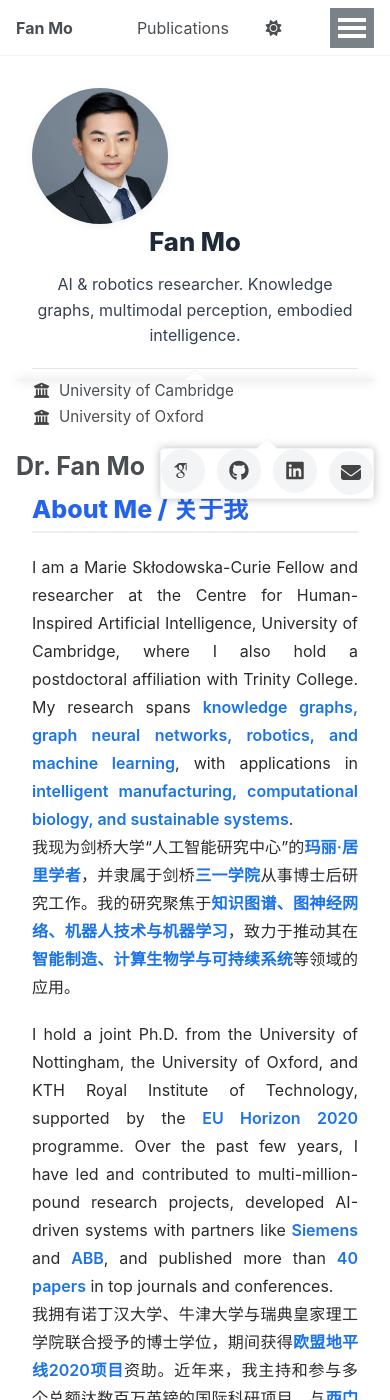
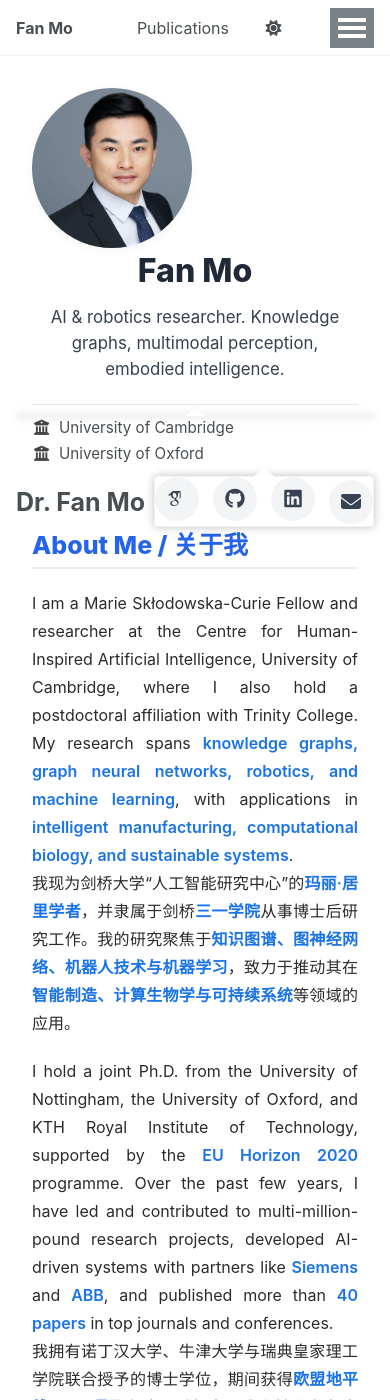
Before and after one commit to fanmo-intro/fanmo-intro.github.io, a Jekyll site: the page built from _pages/about.md, in a window 390 px wide and 1400 px high. Built offline with Jekyll 4.4.1, drawn with Linux system fonts in a browser that asks for light colours; some web fonts are replaced; a script that is not in the unit is left out.

Commit message:
Update _custom.scss

```diff
--- a/_sass/_custom.scss
+++ b/_sass/_custom.scss
@@ -215,3 +215,86 @@
   /* Ensure nothing “sticks” or overlaps the heading */
   .sticky .author__urls-wrapper{ position:static !important; }
 }
+/* ==== Match "first attachment" mobile layout (no card, centered, neat icons) ==== */
+
+/* remove the white card everywhere */
+.sidebar .author__content{
+  background:transparent !important;
+  border:none !important;
+  box-shadow:none !important;
+  padding:0 !important;
+}
+
+/* keep desktop institutions on one line with ellipsis (no visual change) */
+.author__urls:not(.social-icons) li{
+  display:flex !important; align-items:center !important; gap:.45rem !important;
+  margin:.32rem 0 !important; max-width:100%;
+  white-space:nowrap !important;
+}
+.author__urls:not(.social-icons) li i{ flex:0 0 auto; }
+.author__urls:not(.social-icons) li a,
+.author__urls:not(.social-icons) li span{
+  flex:1 1 auto !important; min-width:0 !important;
+  overflow:hidden !important; text-overflow:ellipsis !important;
+  white-space:inherit; line-height:1.35; color:#555; text-decoration:none;
+}
+.author__urls:not(.social-icons) li a:hover{ color:var(--accent); text-decoration:underline; }
+.author__urls:not(.social-icons) li br{ display:none !important; }
+
+/* ===== MOBILE (≤768px) — center avatar, center text, simple clean lists ===== */
+@media (max-width:768px){
+  /* stack layout and center the whole block */
+  .page{ display:block !important; }
+  .sidebar{ padding:0 16px !important; margin:0 auto 14px auto !important; max-width:520px !important; }
+
+  /* avatar + name like the first screenshot */
+  .author__content{ display:flex !important; flex-direction:column !important; align-items:center !important; text-align:center !important; gap:.6rem !important; }
+  .author__avatar{ margin:0 auto 12px auto !important; }
+  .author__avatar img{
+    display:block !important; margin:0 auto !important;
+    width:160px !important; height:160px !important; border-radius:50% !important; object-fit:cover !important;
+  }
+  .author__content h3.author__name{
+    font-size:2rem !important; font-weight:800 !important; margin:.25rem 0 .25rem 0 !important; color:#1f2937 !important; text-align:center !important;
+  }
+  .author__content .author__bio{
+    font-size:1.05rem !important; line-height:1.55 !important; color:#374151 !important;
+    max-width:32ch !important; margin:0 auto .6rem auto !important; text-align:center !important;
+  }
+
+  /* institutions — one column centered, no chips, icon normal size */
+  .author__urls:not(.social-icons){ width:100% !important; text-align:center !important; margin-top:.2rem !important; padding:0 !important; }
+  .author__urls:not(.social-icons) li{
+    justify-content:center !important; align-items:center !important; gap:.5rem !important;
+    margin:.2rem 0 !important; white-space:normal !important;       /* allow wrap on very small screens */
+  }
+  .author__urls:not(.social-icons) li i{
+    width:auto !important; height:auto !important; font-size:18px !important; line-height:1 !important; color:#6b7280 !important;
+  }
+  .author__urls:not(.social-icons) li a,
+  .author__urls:not(.social-icons) li span{
+    white-space:normal !important; text-overflow:clip !important; word-break:keep-all !important; hyphens:none !important;
+    font-size:1.05rem !important;
+  }
+
+  /* social icons — neat centered row below institutions (won't overlap heading) */
+  .author__urls-wrapper{ position:static !important; margin:.55rem 0 .9rem 0 !important; }
+  .author__urls-wrapper::before,
+  .author__urls-wrapper::after,
+  .author__urls-wrapper .btn{ display:none !important; }
+
+  .author__urls.social-icons{
+    display:flex !important; flex-wrap:wrap !important; justify-content:center !important;
+    gap:14px !important; margin:0 !important; padding:0 !important; list-style:none !important;
+  }
+  .author__urls.social-icons li{ margin:0 !important; padding:0 !important; }
+  .author__urls.social-icons li a{
+    display:inline-flex !important; align-items:center !important; justify-content:center !important;
+    width:44px !important; height:44px !important; border-radius:50% !important;
+    background:#f3f4f6 !important; color:#374151 !important; border:none !important; box-shadow:none !important;
+    font-size:0 !important; overflow:hidden !important; transition:background .2s ease, color .2s ease !important;
+  }
+  .author__urls.social-icons li a:hover{ background:var(--accent) !important; color:#fff !important; }
+  .author__urls.social-icons li a i,
+  .author__urls.social-icons li a svg{ font-size:20px !important; }
+}
```
